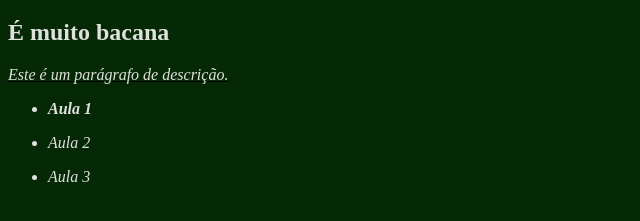
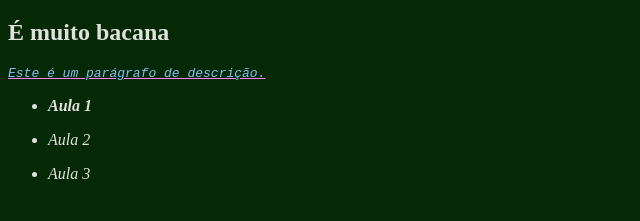
Before and after one commit to fmarquesfilho/web1, a plain HTML site: page 04-external-css/index.html in a window 1280 px wide. Shown: the part 61-282 px from the top of the page, without its empty margins (0-640 px from the left). Drawn offline with Linux system fonts and the light colour scheme.

Commit message:
novas atualizações

```diff
--- a/04-external-css/index.html
+++ b/04-external-css/index.html
@@ -13,9 +13,9 @@
     <body id="corpo">
         <h1>Bora programar em HTML</h1>
         <h2>É muito bacana</h2>
-        <div>
+        <div id="descricao">
             <strong>
-                <p>Este é um parágrafo de descrição.</p>
+                <p class="paragrafo">Este é um parágrafo de descrição.</p>
             </strong>
         </div>
         <ul class="centralizado">
--- a/04-external-css/style.css
+++ b/04-external-css/style.css
@@ -22,11 +22,11 @@ div {
 
 #descricao {
     font-family: monospace;
-    color:brown
+    color:rgb(255, 130, 234)
 }
 
 .paragrafo {
-    color:darkgreen
+    color:rgb(133, 191, 245)
 }
 
 p {
```
